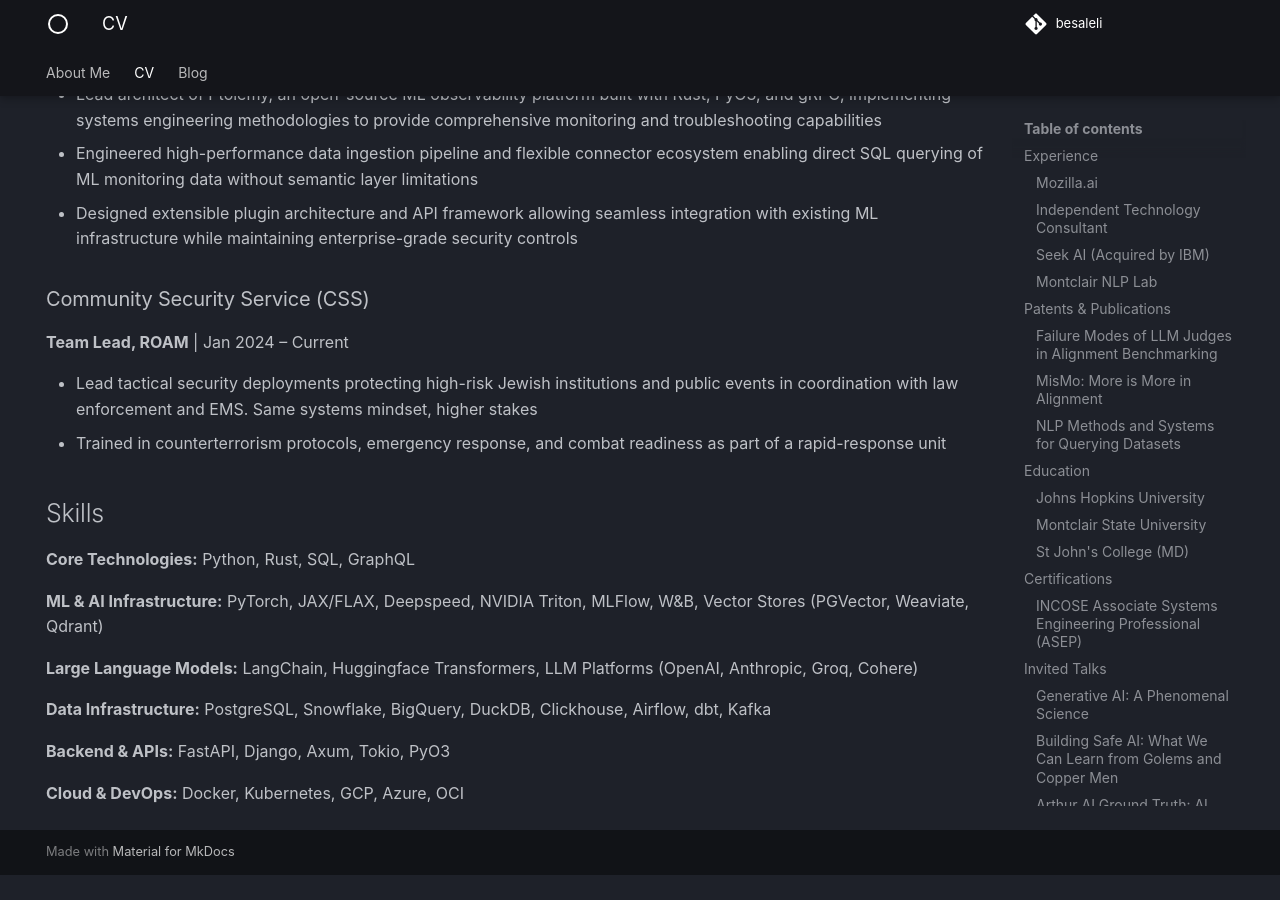
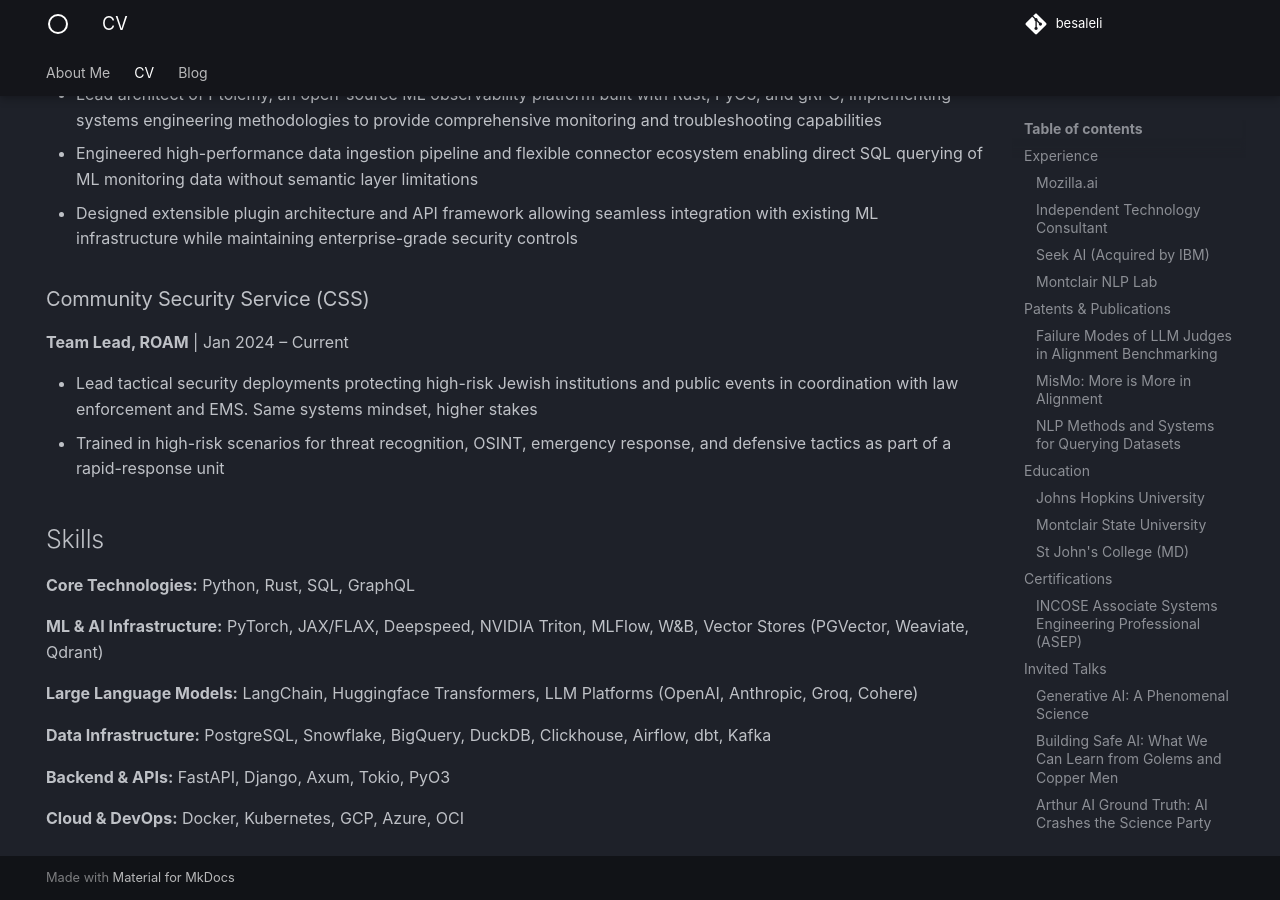
Before and after one commit to besaleli/personal-website, an MkDocs documentation site: the page built from docs/cv.md, in a window 1280 px wide and 900 px high, scrolled down 2848 px. Built offline with MkDocs 1.6.1 and Material for MkDocs 9.7.7, drawn with Linux system fonts in a browser that asks for light colours; some web fonts are replaced; before the commit the page ends 3723 px from its top, so only the background shows below that.

Commit message:
Update cv.md

```diff
--- a/docs/cv.md
+++ b/docs/cv.md
@@ -90,7 +90,7 @@
 **Team Lead, ROAM** | Jan 2024 – Current
 
 * Lead tactical security deployments protecting high-risk Jewish institutions and public events in coordination with law enforcement and EMS. Same systems mindset, higher stakes
-* Trained in counterterrorism protocols, emergency response, and combat readiness as part of a rapid-response unit
+* Trained in high-risk scenarios for threat recognition, OSINT, emergency response, and defensive tactics as part of a rapid-response unit
 
 ## Skills
 
```
